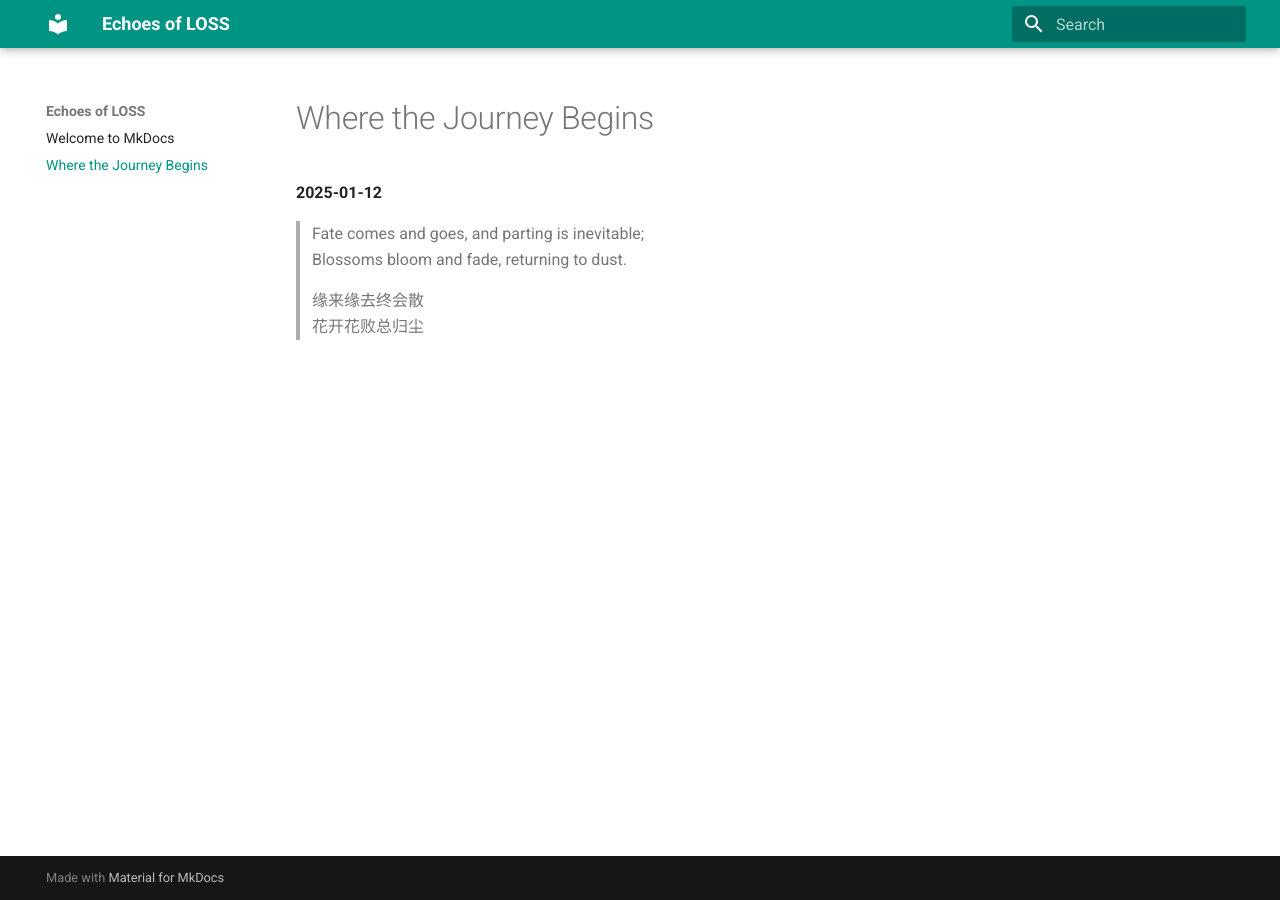
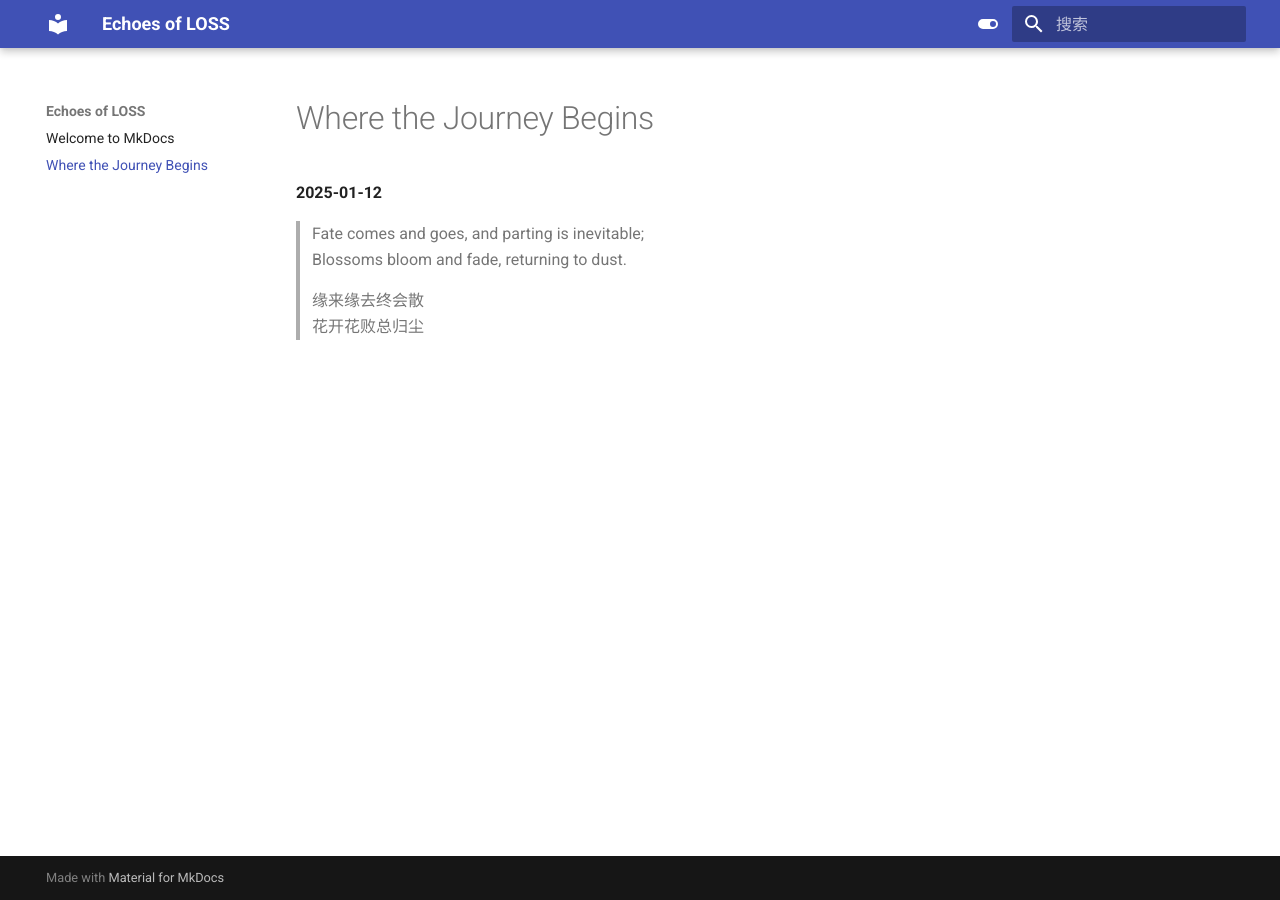
Before and after one commit to LLLOSS/loss, an MkDocs documentation site: the page built from docs/The First Echo of LOSS.md, in a window 1280 px wide. Built offline with MkDocs 1.6.1 and Material for MkDocs 9.7.7, drawn with Linux system fonts in a browser that asks for light colours.

Commit message:
Update mkdocs.yml

```diff
--- a/mkdocs.yml
+++ b/mkdocs.yml
@@ -1,6 +1,25 @@
 site_name: "Echoes of LOSS"
 site_url: https://mydomain.org/mysite
 theme:
+  language: zh
+
+  font:
+    text: Roboto
+    code: Roboto Mono
+
   name: material
   palette:
-    primary: teal
+    #primary: light green
+    #accent: deep orange
+
+    # Palette toggle for light mode
+    - scheme: default
+      toggle:
+        icon: material/toggle-switch
+        name: Switch to dark mode
+
+    # Palette toggle for dark mode
+    - scheme: slate
+      toggle:
+        icon: material/toggle-switch-off-outline
+        name: Switch to light mode
```
